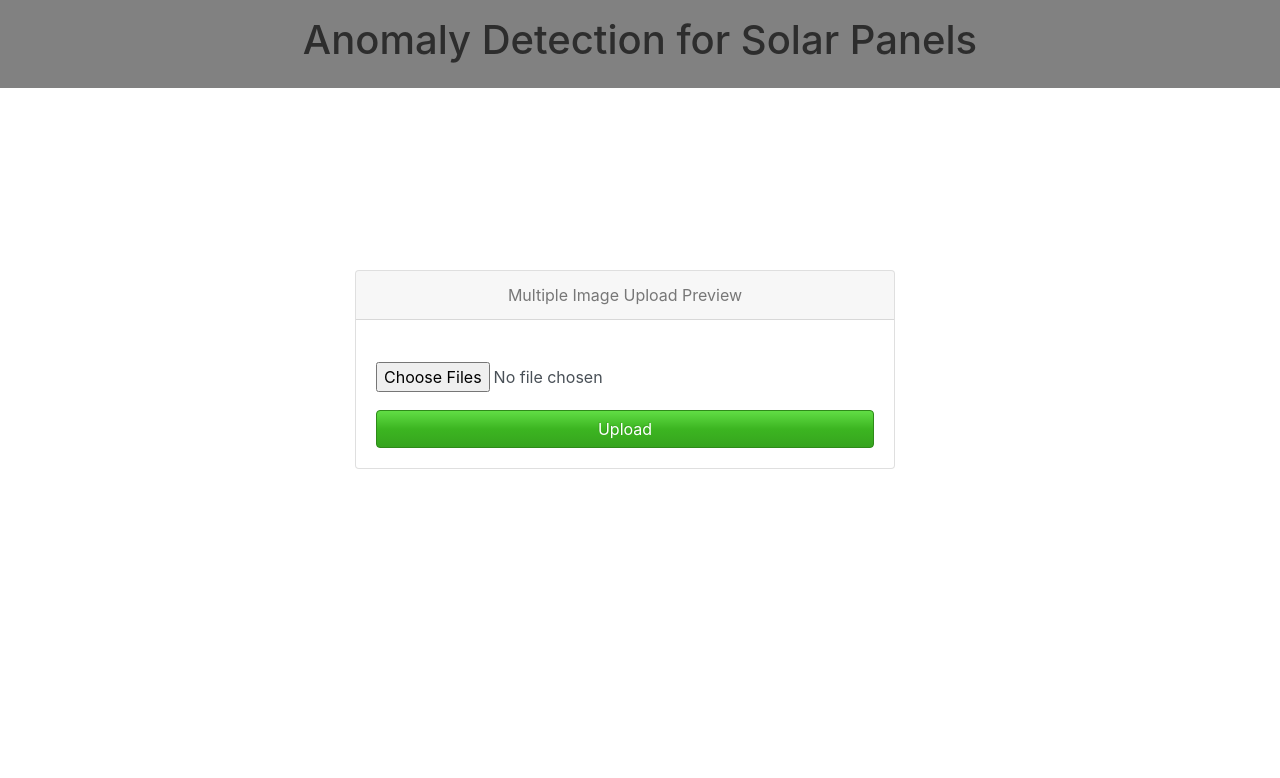
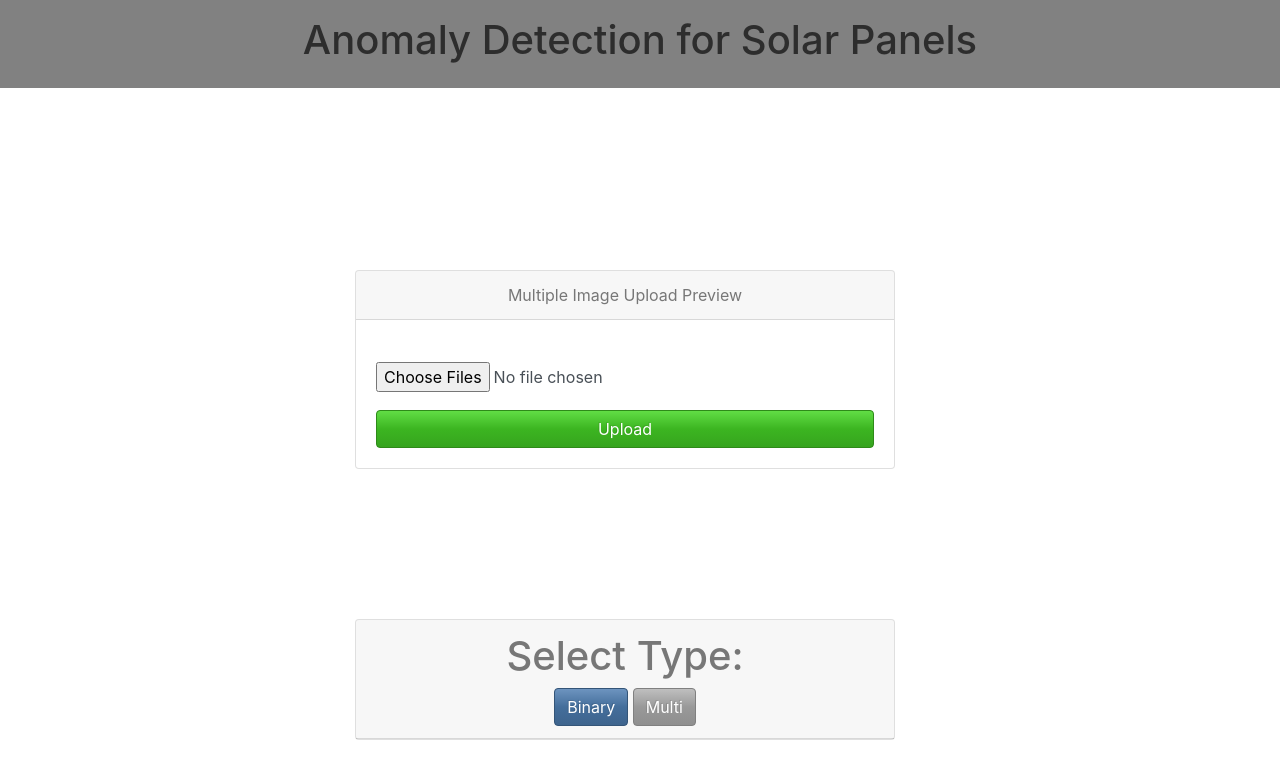
Before and after one commit to BrokenImage/raptor, a React (Create React App) app in the folder raptor_app/: page / in a window 1280 px wide. Shown: the top 778 px of the page. Built offline with nearby package versions, Linux system fonts and the light colour scheme.

Commit message:
added buttons

```diff
--- a/raptor_app/src/App.js
+++ b/raptor_app/src/App.js
@@ -1,10 +1,10 @@
 import React, {Component} from 'react';
-// import 'bootstrap/dist/spacelab/bootstrap.min.css';
 // import logo from './logo.svg';
 import './App.css';
 import Landing from './components/Landing';
 import MultipleImageUploadComponent from './components/multiple-image-upload';
 // import { render } from 'react-dom';
+import Buttons from './components/Buttons'
 
 
 class App extends Component {
@@ -26,7 +26,18 @@ class App extends Component {
             </div>
           </div>
         </div>
-      </div>
+        <div className='container'>
+          <div className='row'>
+              <div className="col-md-6">
+                <div className="card">
+                  <div className="card-header">
+                    <Buttons />
+                  </div>
+                </div>
+              </div>
+            </div>
+          </div>
+        </div>
     );
   }
 }
--- /dev/null
+++ b/raptor_app/src/components/Buttons.js
@@ -0,0 +1,18 @@
+import React from 'react';
+import './Buttons.css';
+
+function Buttons() {
+    return (
+
+        <div>
+            <h1> Select Type: </h1>
+            <button type="button" class="btn btn-primary">Binary</button>
+            &nbsp;
+            <button type="button" class="btn btn-secondary">Multi</button>
+        </div>
+
+
+    )
+}
+
+export default Buttons;
```
Also changed, not shown: raptor_app/src/App.css (line endings or trailing spaces), raptor_app/src/components/Buttons.css (added).
